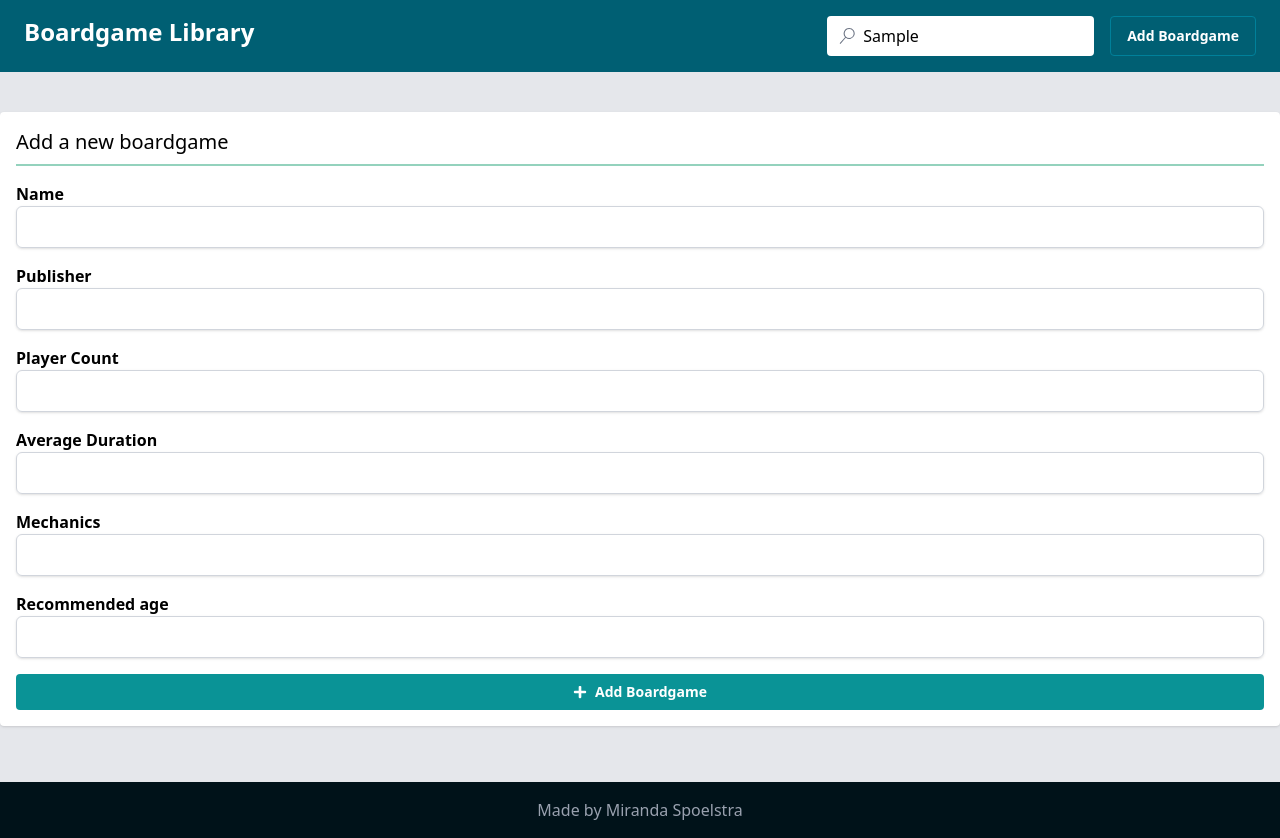
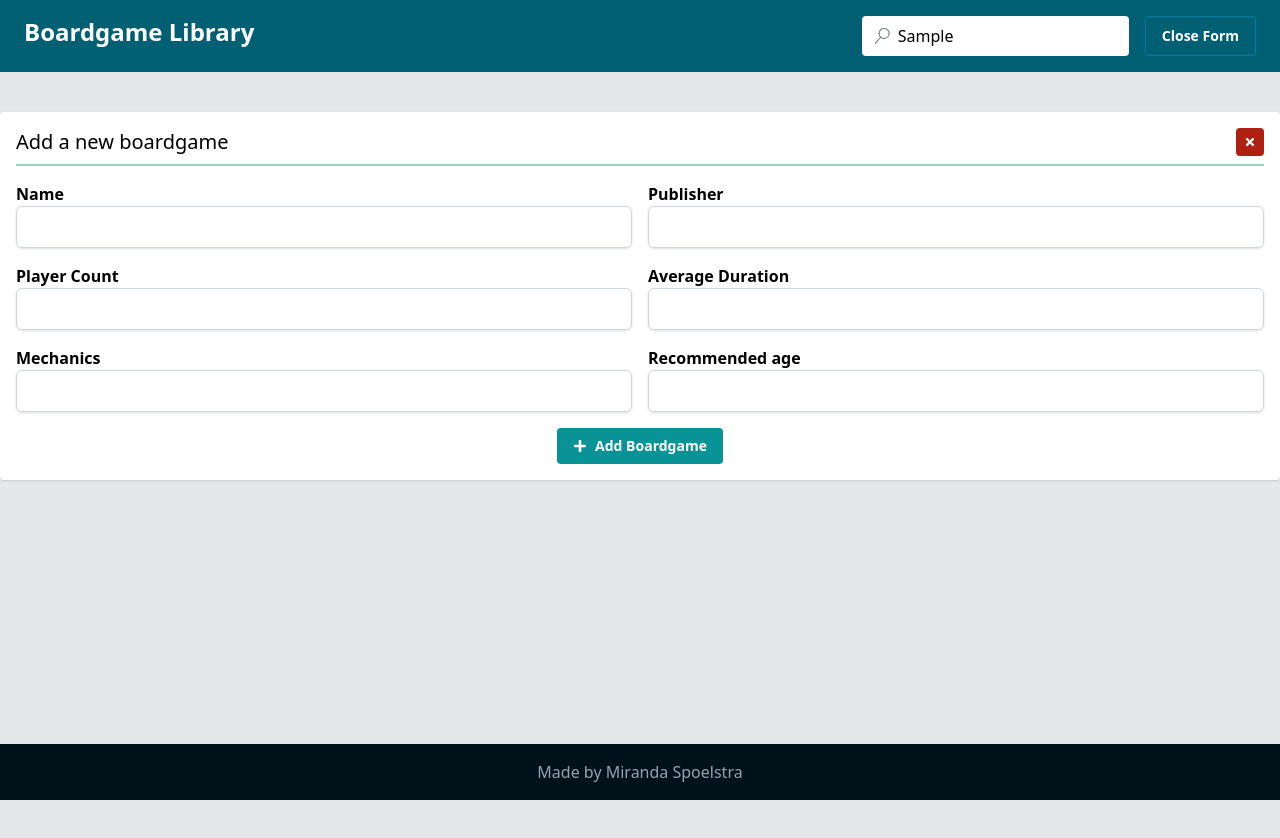
Before and after one commit to Miranda-Spoelstra/boardgame-library, a React (Vite) app: page / in a window 1280 px wide. Both pictures are taken after typing "Sample" into the empty fields and a click on the button "Add Boardgame". After the commit the page ends 800 px from the top, so only its background shows below. Built offline with nearby package versions, Linux system fonts and the light colour scheme; data requests are answered from the project's data file.

Commit message:
Improve form

```diff
--- a/src/components/AddBoardgameForm.tsx
+++ /dev/null
@@ -1,126 +0,0 @@
-import type { Boardgame } from '../types/boardgame';
-import { useState } from 'react';
-import { useAddBoardgameMutation } from '../store';
-import Panel from './Panel';
-import Button from './button/Button';
-import { FaPlus } from 'react-icons/fa';
-
-interface AddBoardgameFormProps {
-	setShowForm: React.Dispatch<React.SetStateAction<boolean>>;
-}
-
-export default function AddBoardgameForm(props: AddBoardgameFormProps) {
-	const initialState: Boardgame = {
-		id: '',
-		name: '',
-		publisher: '',
-		playerCount: '',
-		duration: '',
-		mechanics: '',
-		age: '',
-	};
-	const { setShowForm } = props;
-	const [formData, setFormData] = useState(initialState);
-	const [showValidation, setShowValidation] = useState(false);
-	const [addBoardgame, results] = useAddBoardgameMutation();
-
-	const handleSubmit = (event: React.FormEvent<HTMLFormElement>) => {
-		event.preventDefault();
-		setShowValidation(false);
-		addBoardgame(formData);
-		setShowForm(false);
-	};
-
-	const handleChange = (e: React.ChangeEvent<HTMLInputElement>) => {
-		setFormData({ ...formData, [e.target.name]: e.target.value });
-	};
-
-	const inputClasses =
-		'border border-gray-300 rounded-md shadow-sm px-4 py-2 focus:border-teal-500 focus:outline-none focus:ring-0';
-
-	return (
-		<Panel className='my-4'>
-			<h1 className='text-xl border-b-2 border-teal-200 pb-2'>
-				Add a new boardgame
-			</h1>
-			<form onSubmit={handleSubmit} className='flex flex-col'>
-				<label className='font-bold mt-4' htmlFor='name'>
-					Name
-				</label>
-				<input
-					className={inputClasses}
-					id='name'
-					name='name'
-					value={formData.name}
-					onChange={handleChange}
-					required
-				></input>
-
-				<label className='font-bold mt-4' htmlFor='publisher'>
-					Publisher
-				</label>
-				<input
-					className={inputClasses}
-					id='publisher'
-					name='publisher'
-					value={formData.publisher}
-					onChange={handleChange}
-				></input>
-
-				<label className='font-bold mt-4' htmlFor='playerCount'>
-					Player Count
-				</label>
-				<input
-					className={inputClasses}
-					id='playerCount'
-					name='playerCount'
-					value={formData.playerCount}
-					onChange={handleChange}
-				></input>
-
-				<label className='font-bold mt-4' htmlFor='duration'>
-					Average Duration
-				</label>
-				<input
-					className={inputClasses}
-					id='duration'
-					name='duration'
-					value={formData.duration}
-					onChange={handleChange}
-				></input>
-
-				{/* Todo: Create multiselect or add a new input for each mechanic */}
-				<label className='font-bold mt-4' htmlFor='mechanics'>
-					Mechanics
-				</label>
-				<input
-					className={inputClasses}
-					id='mechanics'
-					name='mechanics'
-					value={formData.mechanics}
-					onChange={handleChange}
-				></input>
-
-				<label className='font-bold mt-4' htmlFor='age'>
-					Recommended age
-				</label>
-				<input
-					className={inputClasses}
-					id='age'
-					name='age'
-					value={formData.age}
-					onChange={handleChange}
-				></input>
-
-				{/* Todo: add button to add another game after submitting */}
-				<Button
-					className='mt-4'
-					buttonStyle={{ color: 'primary', rounded: 'sm', size: 'sm' }}
-					leftIcon={<FaPlus />}
-				>
-					Add Boardgame
-				</Button>
-			</form>
-		</Panel>
-	);
-}
--- /dev/null
+++ b/src/components/BoardgameForm.tsx
@@ -0,0 +1,166 @@
+import type { Boardgame } from '../types/boardgame';
+import { useState } from 'react';
+import { useAddBoardgameMutation, useEditBoardgameMutation } from '../store';
+import Panel from './Panel';
+import Button from './button/Button';
+import { FaPlus, FaTimes } from 'react-icons/fa';
+
+interface BoardgameFormProps {
+	setShowForm: React.Dispatch<React.SetStateAction<boolean>>;
+	editData?: Boardgame;
+	setEditData: React.Dispatch<React.SetStateAction<Boardgame | undefined>>;
+}
+
+export default function BoardgameForm(props: BoardgameFormProps) {
+	const initialData: Boardgame = {
+		id: '',
+		name: '',
+		publisher: '',
+		playerCount: '',
+		duration: '',
+		mechanics: '',
+		age: '',
+	};
+	const { setShowForm, editData, setEditData } = props;
+	const [formData, setFormData] = useState(initialData);
+	const [isEdit, setIsEdit] = useState(false);
+
+	const [addBoardgame, addResults] = useAddBoardgameMutation();
+	const [editBoardgame, editResults] = useEditBoardgameMutation();
+
+	if (editData && editData.id !== formData.id) {
+		setFormData(editData);
+		setIsEdit(true);
+	}
+
+	const resetForm = () => {
+		setShowForm(false);
+		setFormData(initialData);
+		setEditData(undefined);
+	};
+
+	const handleSubmit = (event: React.FormEvent<HTMLFormElement>) => {
+		event.preventDefault();
+		console.log(isEdit);
+		if (isEdit) {
+			editBoardgame(formData);
+		} else {
+			addBoardgame(formData);
+		}
+		resetForm();
+	};
+
+	const handleClose = () => {
+		resetForm();
+	};
+
+	const handleChange = (e: React.ChangeEvent<HTMLInputElement>) => {
+		setFormData({ ...formData, [e.target.name]: e.target.value });
+	};
+
+	const inputClasses =
+		'border border-gray-300 rounded-md shadow-sm px-4 py-2 focus:border-teal-500 focus:outline-none focus:ring-0';
+
+	return (
+		<Panel className='my-4'>
+			<div className='flex flex-row border-b-2 border-teal-200 pb-2 justify-between'>
+				<h1 className='text-xl'>
+					{isEdit ? 'Edit boardgame' : 'Add a new boardgame'}
+				</h1>
+				<Button
+					buttonStyle={{ color: 'danger', rounded: 'sm', size: 'xs' }}
+					leftIcon={<FaTimes />}
+					onClick={handleClose}
+				/>
+			</div>
+			<form onSubmit={handleSubmit}>
+				<div className='grid grid-cols-2 gap-x-4'>
+					<div className='flex flex-col'>
+						<label className='font-bold mt-4' htmlFor='name'>
+							Name
+						</label>
+						<input
+							className={inputClasses}
+							id='name'
+							name='name'
+							value={formData.name}
+							onChange={handleChange}
+							required
+						></input>
+					</div>
+					<div className='flex flex-col'>
+						<label className='font-bold mt-4' htmlFor='publisher'>
+							Publisher
+						</label>
+						<input
+							className={inputClasses}
+							id='publisher'
+							name='publisher'
+							value={formData.publisher}
+							onChange={handleChange}
+						></input>
+					</div>
+					<div className='flex flex-col'>
+						<label className='font-bold mt-4' htmlFor='playerCount'>
+							Player Count
+						</label>
+						<input
+							className={inputClasses}
+							id='playerCount'
+							name='playerCount'
+							value={formData.playerCount}
+							onChange={handleChange}
+						></input>
+					</div>
+					<div className='flex flex-col'>
+						<label className='font-bold mt-4' htmlFor='duration'>
+							Average Duration
+						</label>
+						<input
+							className={inputClasses}
+							id='duration'
+							name='duration'
+							value={formData.duration}
+							onChange={handleChange}
+						></input>
+					</div>
+					<div className='flex flex-col'>
+						{/* Todo: Create multiselect or add a new input for each mechanic */}
+						<label className='font-bold mt-4' htmlFor='mechanics'>
+							Mechanics
+						</label>
+						<input
+							className={inputClasses}
+							id='mechanics'
+							name='mechanics'
+							value={formData.mechanics}
+							onChange={handleChange}
+						></input>
+					</div>
+					<div className='flex flex-col'>
+						<label className='font-bold mt-4' htmlFor='age'>
+							Recommended age
+						</label>
+						<input
+							className={inputClasses}
+							id='age'
+							name='age'
+							value={formData.age}
+							onChange={handleChange}
+						></input>
+					</div>
+				</div>
+				{/* Todo: add button to add another game after submitting */}
+				<div className='flex justify-center'>
+					<Button
+						className='mt-4'
+						buttonStyle={{ color: 'primary', rounded: 'sm', size: 'sm' }}
+						leftIcon={<FaPlus />}
+					>
+						{isEdit ? 'Update' : 'Add Boardgame'}
+					</Button>
+				</div>
+			</form>
+		</Panel>
+	);
+}
--- a/src/components/Header.tsx
+++ b/src/components/Header.tsx
@@ -1,3 +1,4 @@
+import type { Boardgame } from '../types/boardgame';
 import Button from './button/Button';
 import { VscSearch } from 'react-icons/vsc';
 
@@ -6,14 +7,20 @@ interface HeaderProps {
 	setTerm: React.Dispatch<React.SetStateAction<string>>;
 	showForm: boolean;
 	setShowForm: React.Dispatch<React.SetStateAction<boolean>>;
+	setEditData: React.Dispatch<React.SetStateAction<Boardgame | undefined>>;
 }
 
 export default function Header(props: HeaderProps) {
-	const { term, setTerm, showForm, setShowForm } = props;
+	const { term, setTerm, showForm, setShowForm, setEditData } = props;
 
 	const handleSubmit = (event: React.FormEvent<HTMLFormElement>) => {
 		event.preventDefault();
 	};
+
+	const handleClick = () => {
+		setShowForm(!showForm);
+		setEditData(undefined);
+	}
 
 	return (
 		<div className='flex justify-between bg-teal-800 py-4 px-6'>
@@ -38,9 +45,9 @@ export default function Header(props: HeaderProps) {
 				<Button
 					buttonStyle={{ color: 'success', rounded: 'sm', size: 'sm' }}
 					className='border border-teal-700'
-					onClick={() => setShowForm(!showForm)}
+					onClick={() => handleClick()}
 				>
-					Add Boardgame
+					{showForm ? 'Close Form' : 'Add Boardgame'}
 				</Button>
 			</div>
 		</div>
--- a/src/pages/HomePage.tsx
+++ b/src/pages/HomePage.tsx
@@ -2,26 +2,32 @@ import type { Boardgame } from '../types/boardgame';
 import { useState } from 'react';
 import { useFetchBoardgamesQuery } from '../store';
 import BoardgamePanel from '../components/BoardgamePanel';
-import AddBoardgameForm from '../components/AddBoardgameForm';
+import BoardgameForm from '../components/BoardgameForm';
 import Header from '../components/Header';
 import Footer from '../components/Footer';
 
 export default function HomePage() {
 	const [showForm, setShowForm] = useState(false);
+	const [editData, setEditData] = useState<Boardgame | undefined>(undefined);
 	const [term, setTerm] = useState('');
 	const { data, error, isFetching } = useFetchBoardgamesQuery();
 
 	const filteredData = data?.filter((game) => {
 		let keepGame = false;
 
-		// if any of the props of the game include the search term, keep the game
-		Object.values(game).forEach((value) => {
-			if (!keepGame) {
+		// if any of the props (except id) of the game include the search term, keep the game
+		Object.entries(game).forEach(([key, value]) => {
+			if (key !== 'id' && !keepGame) {
 				keepGame = value.toLowerCase().includes(term.toLowerCase());
 			}
 		});
 		return keepGame;
 	});
+
+	const handleEdit = (boardgame: Boardgame) => {
+		setShowForm(true);
+		setEditData(boardgame);
+	};
 
 	let content: React.ReactNode;
 	if (isFetching) {
@@ -30,7 +36,11 @@ export default function HomePage() {
 		content = <div>Error loading albums.</div>;
 	} else {
 		content = filteredData?.map((boardgame: Boardgame) => (
-			<BoardgamePanel key={boardgame.id} boardgame={boardgame}></BoardgamePanel>
+			<BoardgamePanel
+				key={boardgame.id}
+				boardgame={boardgame}
+				editBoardgame={handleEdit}
+			></BoardgamePanel>
 		));
 	}
 
@@ -41,9 +51,16 @@ export default function HomePage() {
 				setTerm={setTerm}
 				showForm={showForm}
 				setShowForm={setShowForm}
+				setEditData={setEditData}
 			/>
 			<div className='container py-6 mx-auto flex-grow'>
-				{showForm && <AddBoardgameForm setShowForm={setShowForm} />}
+				{showForm && (
+					<BoardgameForm
+						setShowForm={setShowForm}
+						editData={editData}
+						setEditData={setEditData}
+					/>
+				)}
 				<div className='grid xl:grid-cols-4 lg:grid-cols-3 md:grid-cols-2 sm:grid-cols-1 gap-4 my-4'>
 					{content}
 				</div>
--- a/src/store/apis/boardgamesApi.ts
+++ b/src/store/apis/boardgamesApi.ts
@@ -47,6 +47,18 @@ const boardgamesApi = createApi({
 					};
 				},
 			}),
+			editBoardgame: builder.mutation({
+				invalidatesTags: (result, error, boardgame) => [
+					{ type: 'Boardgames', id: boardgame.id },
+				],
+				query: ({ id, ...data }) => {
+					return {
+						url: `/boardgames/${id}`,
+						method: 'PATCH',
+						body: data,
+					};
+				},
+			}),
 			removeBoardgame: builder.mutation({
 				invalidatesTags: () => [{ type: 'Boardgames', id: 'LIST' }],
 				query: (boardgame: Boardgame) => {
@@ -63,6 +75,7 @@ const boardgamesApi = createApi({
 export const {
 	useFetchBoardgamesQuery,
 	useAddBoardgameMutation,
+	useEditBoardgameMutation,
 	useRemoveBoardgameMutation,
 } = boardgamesApi;
 export { boardgamesApi };
--- a/src/store/index.ts
+++ b/src/store/index.ts
@@ -14,5 +14,6 @@ setupListeners(store.dispatch);
 export {
 	useFetchBoardgamesQuery,
 	useAddBoardgameMutation,
+	useEditBoardgameMutation,
 	useRemoveBoardgameMutation,
 } from './apis/boardgamesApi';
```
Also changed, not shown: src/components/BoardgamePanel.tsx (+16 -12 lines).
